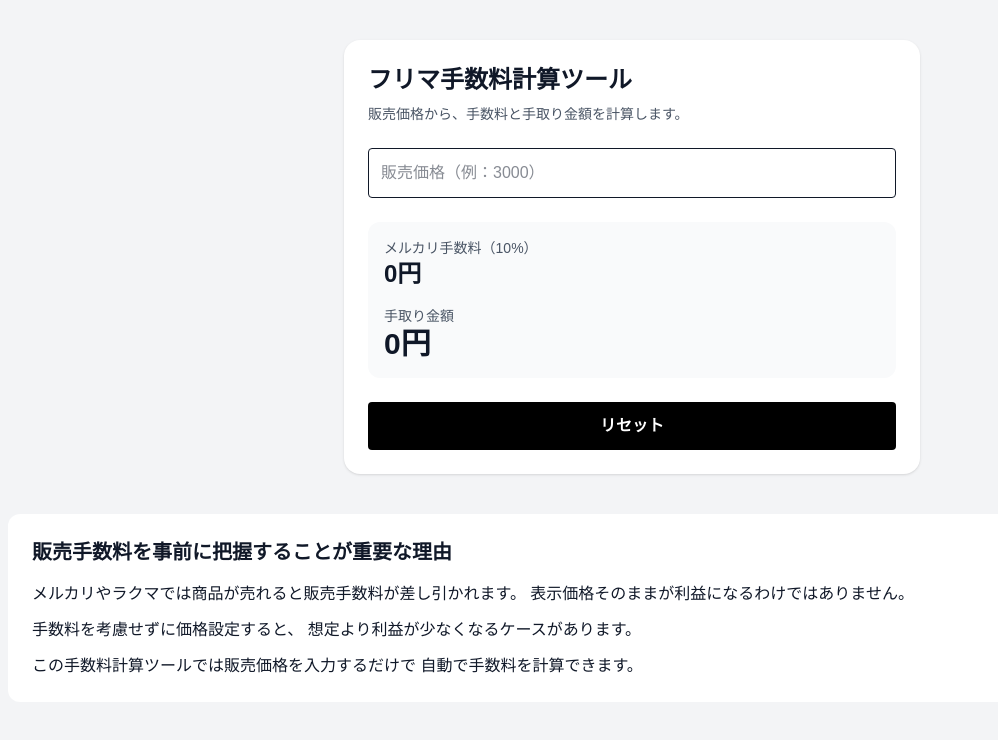
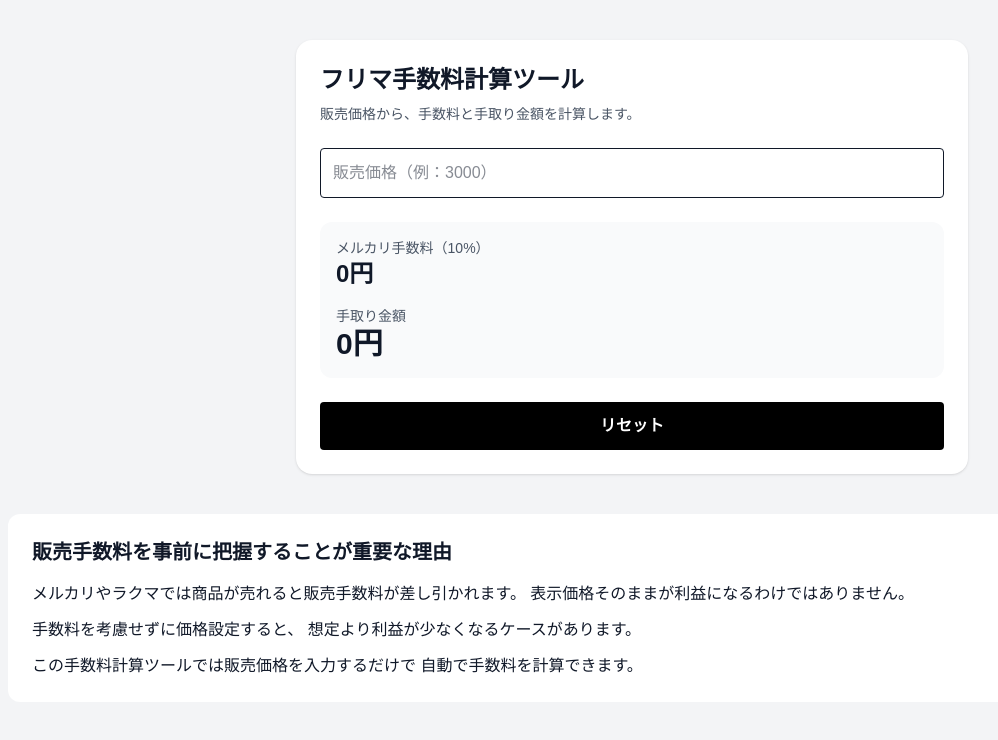
Before and after one commit to antfarm-lab/fee-calc, a Next.js app: page / in a window 1280 px wide. Shown: the top 740 px of the page, without its empty margins (8-1006 px from the left). Built offline with nearby package versions, Linux system fonts and the light colour scheme.

Commit message:
improve desktop layout

```diff
--- a/app/page.tsx
+++ b/app/page.tsx
@@ -15,7 +15,7 @@ export default function Home() {
 
   return (
     <main className="min-h-screen bg-gray-100 px-4 py-10 text-gray-900">
-      <div className="mx-auto max-w-xl rounded-2xl bg-white p-6 shadow">
+      <div className="max-w-2xl mx-auto bg-white rounded-2xl shadow p-6">
         <h1 className="mb-2 text-2xl font-bold">
           フリマ手数料計算ツール
         </h1>
```
